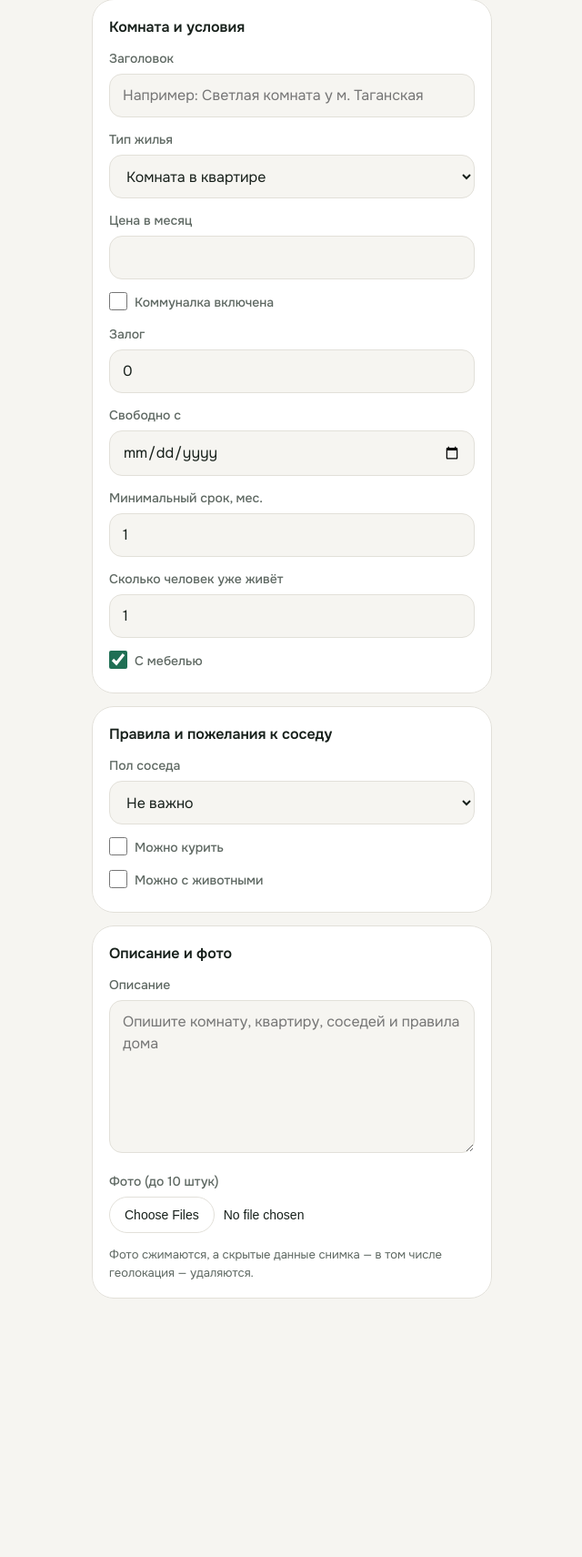
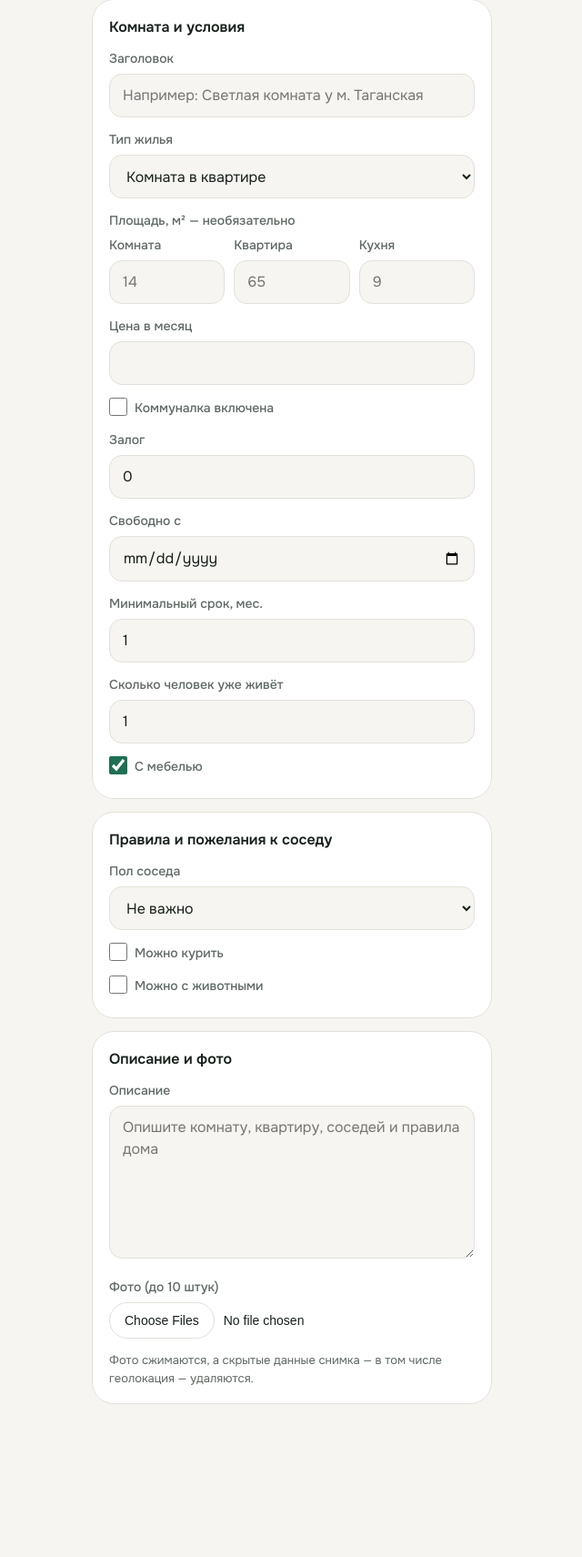
Before and after one commit to Am1rUU/sosedi, a Django app: page /listings/new/ in a window 1280 px wide. Shown: the part 855-2566 px from the top of the page at 91% size, without its empty margins (319-959 px from the left). Before the commit the page ends 2282 px from the top, so only its background shows below. Run offline with Django 5.2, Linux system fonts and the light colour scheme; the visitor is signed in with stand-in values (Sample User, id 1); data comes from the database, SQL or seed files in the repository; data that the repository does not hold is empty.

Commit message:
Площади в объявлении: комната, вся квартира, кухня; фильтр «площадь комнаты от»
- три необязательных поля в м² в одну строку; для квартиры целиком площадь комнаты скрыта
- проверка: комната и кухня не больше квартиры
- в карточке: «Комната 14 м² · Квартира 62 м² · Кухня 9 м²»
- фильтр поиска «площадь комнаты от» (для квартиры целиком — площадь квартиры)

Co-Authored-By: Claude Opus 5.5 <noreply@anthropic.com>
Claude-Session: https://claude.ai/code/session_013emjQYc9KJKUoh2dpxLSLu

```diff
--- a/apps/listings/forms.py
+++ b/apps/listings/forms.py
@@ -47,6 +47,9 @@ class ListingForm(forms.ModelForm):
             "metro_walk_minutes",
             "metro_transport_minutes",
             "room_type",
+            "room_area",
+            "flat_area",
+            "kitchen_area",
             "rent",
             "deposit",
             "bills_included",
@@ -64,6 +67,9 @@ class ListingForm(forms.ModelForm):
             "description": forms.Textarea(
                 attrs={"rows": 6, "placeholder": "Опишите комнату, квартиру, соседей и правила дома"}
             ),
+            "room_area": forms.NumberInput(attrs={"inputmode": "numeric", "placeholder": "14"}),
+            "flat_area": forms.NumberInput(attrs={"inputmode": "numeric", "placeholder": "65"}),
+            "kitchen_area": forms.NumberInput(attrs={"inputmode": "numeric", "placeholder": "9"}),
             "metro_walk_minutes": forms.NumberInput(attrs={"placeholder": "Например, 7", "min": 1, "max": 120}),
             "metro_transport_minutes": forms.NumberInput(attrs={"placeholder": "Например, 10", "min": 1, "max": 120}),
             "title": forms.TextInput(attrs={"placeholder": "Например: Светлая комната у м. Таганская"}),
@@ -72,6 +78,22 @@ class ListingForm(forms.ModelForm):
     def __init__(self, *args, **kwargs):
         super().__init__(*args, **kwargs)
         self.fields["city"].queryset = City.objects.filter(is_active=True)
+        # В форме площади стоят в одну строку под общим заголовком «Площадь, м²»
+        self.fields["room_area"].label = "Комната"
+        self.fields["flat_area"].label = "Квартира"
+        self.fields["kitchen_area"].label = "Кухня"
+
+    def clean(self):
+        data = super().clean()
+        room_area, flat_area, kitchen_area = data.get("room_area"), data.get("flat_area"), data.get("kitchen_area")
+        if kitchen_area and flat_area and kitchen_area >= flat_area:
+            self.add_error("kitchen_area", "Кухня не может быть больше всей квартиры")
+        # Квартира целиком — отдельная площадь комнаты не нужна
+        if data.get("room_type") == Listing.RoomType.WHOLE:
+            data["room_area"] = None
+        elif room_area and flat_area and room_area > flat_area:
+            self.add_error("room_area", "Комната не может быть больше всей квартиры")
+        return data
 
     def clean_photos(self):
         """Проверяем количество и размер фото, затем сжимаем и стираем метаданные.
--- a/apps/listings/models.py
+++ b/apps/listings/models.py
@@ -68,6 +68,15 @@ class Listing(models.Model):
     title = models.CharField("заголовок", max_length=120)
     description = models.TextField("описание", max_length=5000)
     room_type = models.CharField("тип жилья", max_length=10, choices=RoomType.choices, default=RoomType.ROOM)
+    room_area = models.PositiveSmallIntegerField(
+        "площадь комнаты, м²", null=True, blank=True, validators=[MinValueValidator(3), MaxValueValidator(200)]
+    )
+    flat_area = models.PositiveSmallIntegerField(
+        "площадь квартиры, м²", null=True, blank=True, validators=[MinValueValidator(10), MaxValueValidator(1000)]
+    )
+    kitchen_area = models.PositiveSmallIntegerField(
+        "площадь кухни, м²", null=True, blank=True, validators=[MinValueValidator(2), MaxValueValidator(100)]
+    )
     rent = models.PositiveIntegerField("цена в месяц")
     deposit = models.PositiveIntegerField("залог", default=0)
     bills_included = models.BooleanField("коммуналка включена", default=False)
--- a/apps/matching/forms.py
+++ b/apps/matching/forms.py
@@ -31,6 +31,7 @@ class SearchFiltersForm(forms.ModelForm):
             "rent_min",
             "rent_max",
             "room_types",
+            "min_room_area",
             "areas",
             "areas_only",
             "max_walk_minutes",
@@ -47,12 +48,14 @@ class SearchFiltersForm(forms.ModelForm):
         widgets = {
             "rent_min": forms.NumberInput(attrs={"inputmode": "numeric", "placeholder": "Например, 20000"}),
             "rent_max": forms.NumberInput(attrs={"inputmode": "numeric", "placeholder": "Например, 40000"}),
+            "min_room_area": forms.NumberInput(attrs={"inputmode": "numeric", "placeholder": "Например, 12"}),
             "areas": forms.TextInput(attrs={"placeholder": "Например: Таганская, Курская, Сокол"}),
             "available_by": forms.DateInput(attrs={"type": "date"}, format="%Y-%m-%d"),
         }
         help_texts = {
             "areas": "Через запятую. Такие комнаты покажем выше в ленте.",
             "available_by": "Комнаты, свободные к этой дате, покажем выше.",
+            "min_room_area": "Для квартиры целиком — площадь всей квартиры. Где площадь не указана, тоже покажем.",
         }
 
     def __init__(self, *args, **kwargs):
--- a/apps/matching/models.py
+++ b/apps/matching/models.py
@@ -157,6 +157,7 @@ class SearchFilters(models.Model):
     areas = models.CharField("станции метро или районы", max_length=255, blank=True)
     areas_only = models.BooleanField("показывать только эти станции и районы", default=False)
     max_walk_minutes = models.PositiveSmallIntegerField("пешком до метро", null=True, blank=True, choices=WALK_CHOICES)
+    min_room_area = models.PositiveSmallIntegerField("площадь комнаты от, м²", null=True, blank=True)
     available_by = models.DateField("заезд не позже", null=True, blank=True)
     furnished_only = models.BooleanField("только с мебелью", default=False)
     bills_included_only = models.BooleanField("только с коммуналкой в цене", default=False)
--- a/apps/matching/services.py
+++ b/apps/matching/services.py
@@ -239,6 +239,12 @@ def seeker_feed(user: User, limit: int | None = None) -> list[Listing]:
     if filters.max_walk_minutes:
         # Если хозяин не указал время до метро — показываем: лучше лишняя карточка, чем потерянная
         qs = qs.filter(Q(metro_walk_minutes__lte=filters.max_walk_minutes) | Q(metro_walk_minutes__isnull=True))
+    if filters.min_room_area:
+        # Для квартиры целиком сравниваем площадь всей квартиры; без указанной площади — показываем
+        whole = Q(room_type=Listing.RoomType.WHOLE)
+        room_ok = Q(room_area__gte=filters.min_room_area) | Q(room_area__isnull=True)
+        flat_ok = Q(flat_area__gte=filters.min_room_area) | Q(flat_area__isnull=True)
+        qs = qs.filter((~whole & room_ok) | (whole & flat_ok))
     if filters.furnished_only:
         qs = qs.filter(furnished=True)
     if filters.bills_included_only:
--- a/static/css/app.css
+++ b/static/css/app.css
@@ -440,3 +440,8 @@ input[type=file]::file-selector-button { margin-right: 10px; min-height: 40px; p
 .verify-state .verified-badge { width: 22px; height: 22px; margin: 0; }
 .chip-verified { display: inline-flex; align-items: center; gap: 5px; background: var(--mint); color: var(--green-text); font-weight: 600; }
 .chip-verified svg { width: 15px; height: 15px; color: var(--green); }
+
+/* Три коротких поля в строку: площади комнаты, квартиры и кухни */
+.field-trio { display: grid; grid-template-columns: repeat(3, 1fr); gap: 10px; align-items: start; margin: 6px 0 14px; }
+.field-trio > div { min-width: 0; }
+.field-trio .field { margin: 0; }
--- a/templates/includes/_listing_summary.html
+++ b/templates/includes/_listing_summary.html
@@ -14,6 +14,9 @@
   {% if listing.owner.profile.is_verified %}<li class="chip chip-verified">{% include "includes/icon.html" with name="verified" %}Хозяин подтверждён</li>{% endif %}
   <li class="chip">{% if listing.is_available_now %}Свободно сейчас{% else %}Свободно с {{ listing.available_from|date:"j E" }}{% endif %}</li>
   {% if listing.room_type != "room" %}<li class="chip">{{ listing.get_room_type_display }}</li>{% endif %}
+  {% if listing.room_area and listing.room_type != "whole" %}<li class="chip">Комната {{ listing.room_area }} м²</li>{% endif %}
+  {% if listing.flat_area %}<li class="chip">Квартира {{ listing.flat_area }} м²</li>{% endif %}
+  {% if listing.kitchen_area %}<li class="chip">Кухня {{ listing.kitchen_area }} м²</li>{% endif %}
   <li class="chip">Живёт: {{ listing.flatmates_count }}</li>
   {% if listing.furnished %}<li class="chip">С мебелью</li>{% endif %}
   {% if listing.min_term_months > 1 %}<li class="chip">от {{ listing.min_term_months }} мес.</li>{% endif %}
--- a/templates/listings/listing_form.html
+++ b/templates/listings/listing_form.html
@@ -29,6 +29,12 @@
     <legend>Комната и условия</legend>
     {% include "includes/_field.html" with field=form.title %}
     {% include "includes/_field.html" with field=form.room_type %}
+    <span class="field-label">Площадь, м² <span class="muted small">— необязательно</span></span>
+    <div class="field-trio">
+      <div data-room-area>{% include "includes/_field.html" with field=form.room_area %}</div>
+      <div>{% include "includes/_field.html" with field=form.flat_area %}</div>
+      <div>{% include "includes/_field.html" with field=form.kitchen_area %}</div>
+    </div>
     {% include "includes/_field.html" with field=form.rent %}
     {% include "includes/_field.html" with field=form.bills_included %}
     {% include "includes/_field.html" with field=form.deposit %}
@@ -68,6 +74,18 @@
   </div>
 </form>
 
+<script>
+  // Для «Квартиры целиком» поле «площадь комнаты» не нужно — прячем
+  (function () {
+    var box = document.querySelector("[data-room-area]");
+    var select = document.querySelector("[name=room_type]");
+    if (!box || !select) return;
+    function sync() { box.hidden = select.value === "whole"; }
+    select.addEventListener("change", sync);
+    sync();
+  })();
+</script>
+
 {% if listing %}
   {% for photo in listing.photos.all %}
     <form id="delete-photo-{{ photo.pk }}" method="post" action="{% url 'listings:photo_delete' photo.pk %}">{% csrf_token %}</form>
--- a/templates/matching/feed.html
+++ b/templates/matching/feed.html
@@ -13,6 +13,7 @@
   {% if f.rent_min and f.rent_max %}<span class="chip">{{ f.rent_min|intcomma }}–{{ f.rent_max|intcomma }} ₽</span>
   {% elif f.rent_max %}<span class="chip">до {{ f.rent_max|intcomma }} ₽</span>
   {% elif f.rent_min %}<span class="chip">от {{ f.rent_min|intcomma }} ₽</span>{% endif %}
+  {% if f.min_room_area %}<span class="chip">от {{ f.min_room_area }} м²</span>{% endif %}
   {% if f.max_walk_minutes %}<span class="chip">до {{ f.max_walk_minutes }} мин до метро</span>{% endif %}
   {% if f.areas_only and f.areas %}<span class="chip">{{ f.areas|truncatechars:24 }}</span>{% endif %}
   {% if f.room_type_list|length == 1 %}<span class="chip">{% if "whole" in f.room_type_list %}Квартира{% elif "shared" in f.room_type_list %}Место в комнате{% else %}Комната{% endif %}</span>{% endif %}
--- a/templates/matching/filters.html
+++ b/templates/matching/filters.html
@@ -20,6 +20,7 @@
       {% include "includes/_field.html" with field=form.rent_max %}
     </div>
     {% include "includes/_field.html" with field=form.room_types %}
+    {% include "includes/_field.html" with field=form.min_room_area %}
   </fieldset>
 
   <fieldset class="form-card">
```
Also changed, not shown: apps/geo/management/commands/seed_fake_users.py (+16 -0 lines), tests/test_listing_areas.py (added, +86 -0 lines), apps/listings/migrations/0004_areas.py (added), apps/matching/migrations/0004_filter_room_area.py (added).
